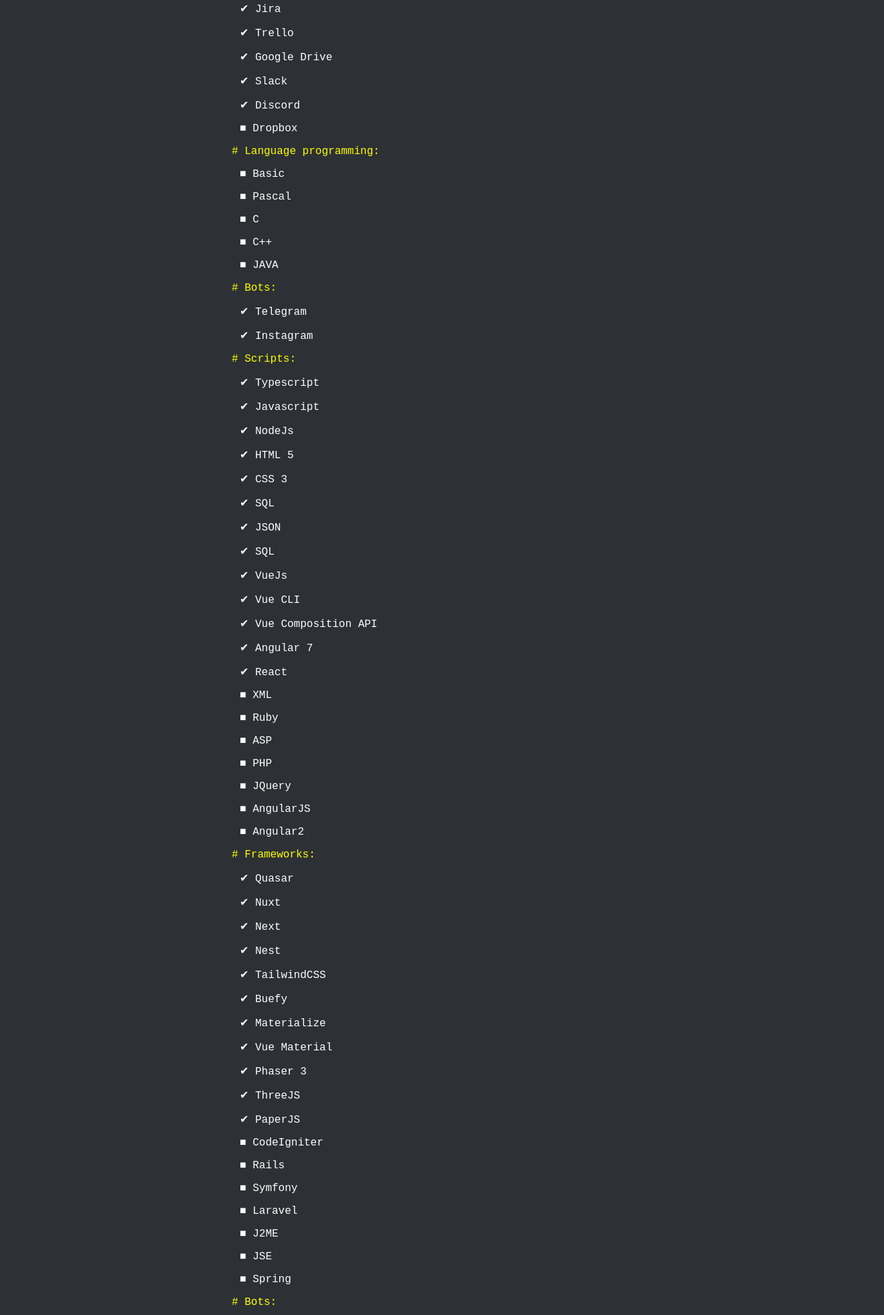
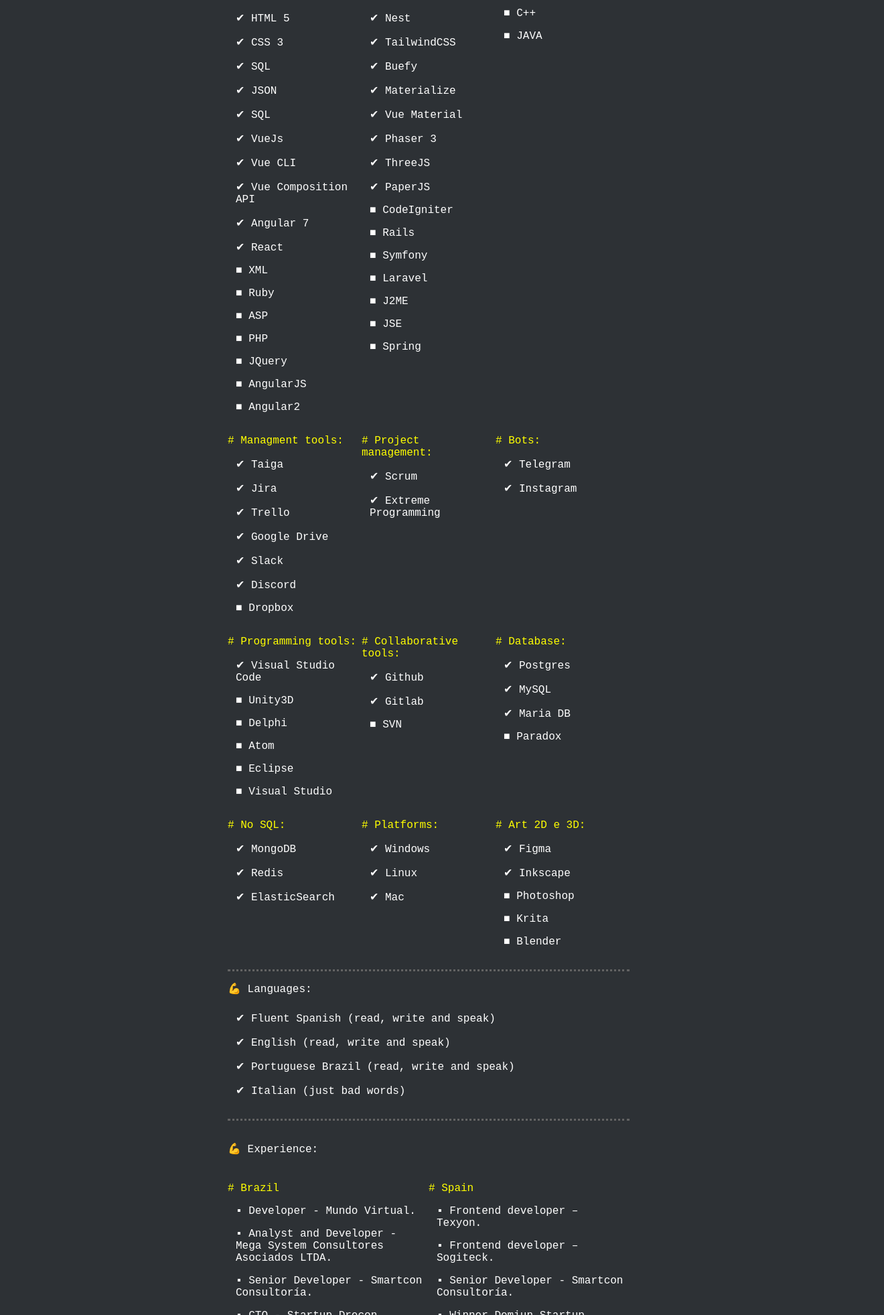
Before and after one commit to julioacontreras/cv-vuejs, a plain HTML site: page index.html in a window 1280 px wide. Shown: the part 837-2800 px from the top of the page at 67% size, 1320 px wide, since content can reach past the window. Drawn offline with nearby package versions, Linux system fonts and the light colour scheme.

Commit message:
add columns, add padding in topbar

```diff
--- a/css/styles.css
+++ b/css/styles.css
@@ -52,6 +52,11 @@ body {
 
 .pl-3 {
   padding-left: 0.75rem;
+}
+
+.px-6 {
+  padding-left: 1.5rem;
+  padding-right: 1.5rem;
 }
 
 .pb-2 {
@@ -127,3 +132,21 @@ input {
 .relative {
   position: relative;
 }
+
+.grid-columns-3 {
+  display: grid;
+  grid-template-columns: 1fr 1fr 1fr;
+}
+
+.grid-full-3 {
+  grid-column: 1/4;
+}
+
+.grid-columns-2 {
+  display: grid;
+  grid-template-columns: 1fr 1fr;
+}
+
+.grid-full-2 {
+  grid-column: 1/3;
+}
--- a/js/components/group.vue.js
+++ b/js/components/group.vue.js
@@ -1,11 +1,13 @@
 Vue.component('group', {
   props: [
-    'group'
+    'group',
+    'classes',
+    'classesTitle'
   ],
   template: `
-  <div group>
-  <p class="line"></p>
-  <p class="pb-2"> {{ group.title }} </p>
+  <div group :class="group.classes">
+    <p class="line" :class="group.classesTitle"></p>
+    <p class="pb-2" :class="group.classesTitle"> {{ group.title }} </p>
     <list v-for="(list, index) in group.lists" :key="'list' + index" :list="list" />
   </div>`
 })
--- a/js/components/topBar.vue.js
+++ b/js/components/topBar.vue.js
@@ -1,6 +1,6 @@
 Vue.component('top-bar', {
   template: `
-  <div class="flex w-full justify-end">
+  <div class="flex w-full justify-end px-6">
     <div class="pr-2 underline cursor-pointer" v-on:click="day"> Day </div>
     <div class="pr-2 underline cursor-pointer" v-on:click="night"> Night </div>
     <a href="https://www.linkedin.com/in/julio-contreras-6579b623/?originalSubdomain=es" target="_blank"> Linkeind </a>
--- a/js/main.vue.js
+++ b/js/main.vue.js
@@ -1,7 +1,7 @@
 var app = new Vue({
   el: '#app',
   template: `
-  <div class="pl-3">
+  <div>
     <top-bar />
     <div class="container mx-auto">
       <apresentation v-on:show-page="showPage=true;" />
@@ -22,6 +22,8 @@ var app = new Vue({
         lists: [
           {
             title: '',
+            classes: '',
+            classesTitle: '',
             items: [
               { title: '▪ Autodidact.', visible: true },
               { title: '▪ Proactive.', visible: true },
@@ -33,43 +35,9 @@ var app = new Vue({
       },
       {
         title: '💪 Skills:',
+        classes: 'grid-columns-3',
+        classesTitle: 'grid-full-3',
         lists: [
-          {
-            title: '# Project management:',
-            items: [
-              { title: '✔ Scrum', visible: true },
-              { title: '✔ Extreme Programming', visible: true }
-            ]
-          },
-          {
-            title: '# Managment tools:',
-            items: [
-              { title: '✔ Taiga', visible: true },
-              { title: '✔ Jira', visible: true },
-              { title: '✔ Trello', visible: true },
-              { title: '✔ Google Drive', visible: true },
-              { title: '✔ Slack', visible: true },
-              { title: '✔ Discord', visible: true },
-              { title: '■ Dropbox', visible: true },
-            ]
-          },
-          {
-            title: '# Language programming:',
-            items: [
-              { title: '■ Basic', visible: true },
-              { title: '■ Pascal', visible: true },
-              { title: '■ C', visible: true },
-              { title: '■ C++', visible: true },
-              { title: '■ JAVA', visible: true },
-            ]
-          },
-          {
-            title: '# Bots:',
-            items: [
-              { title: '✔ Telegram', visible: true },
-              { title: '✔ Instagram', visible: true },
-            ]
-          },
           {
             title: '# Scripts:',
             items: [
@@ -116,6 +84,35 @@ var app = new Vue({
               { title: '■ J2ME', visible: true },
               { title: '■ JSE', visible: true },
               { title: '■ Spring', visible: true }
+            ]
+          },
+          {
+            title: '# Languages:',
+            items: [
+              { title: '■ Basic', visible: true },
+              { title: '■ Pascal', visible: true },
+              { title: '■ C', visible: true },
+              { title: '■ C++', visible: true },
+              { title: '■ JAVA', visible: true },
+            ]
+          },
+          {
+            title: '# Managment tools:',
+            items: [
+              { title: '✔ Taiga', visible: true },
+              { title: '✔ Jira', visible: true },
+              { title: '✔ Trello', visible: true },
+              { title: '✔ Google Drive', visible: true },
+              { title: '✔ Slack', visible: true },
+              { title: '✔ Discord', visible: true },
+              { title: '■ Dropbox', visible: true },
+            ]
+          },
+          {
+            title: '# Project management:',
+            items: [
+              { title: '✔ Scrum', visible: true },
+              { title: '✔ Extreme Programming', visible: true }
             ]
           },
           {
@@ -178,20 +175,30 @@ var app = new Vue({
               { title: '■ Krita', visible: true },
               { title: '■ Blender', visible: true },
             ]
-          },
+          }
+        ]
+      },
+      {
+        title: '💪 Languages:',
+        classes: '',
+        classesTitle: '',
+        lists: [
           {
-            title: '# Languages:',
+            title: '',
             items: [
               { title: '✔ Fluent Spanish (read, write and speak)', visible: true },
               { title: '✔ English (read, write and speak)', visible: true },
               { title: '✔ Portuguese Brazil (read, write and speak)', visible: true },
               { title: '✔ Italian (just bad words)', visible: true },
             ]
-          },
+          }
         ]
       },
+
       {
         title: '💪 Experience:',
+        classes: 'grid-columns-2',
+        classesTitle: 'grid-full-2',
         lists: [
           {
             title: '# Brazil',
```
